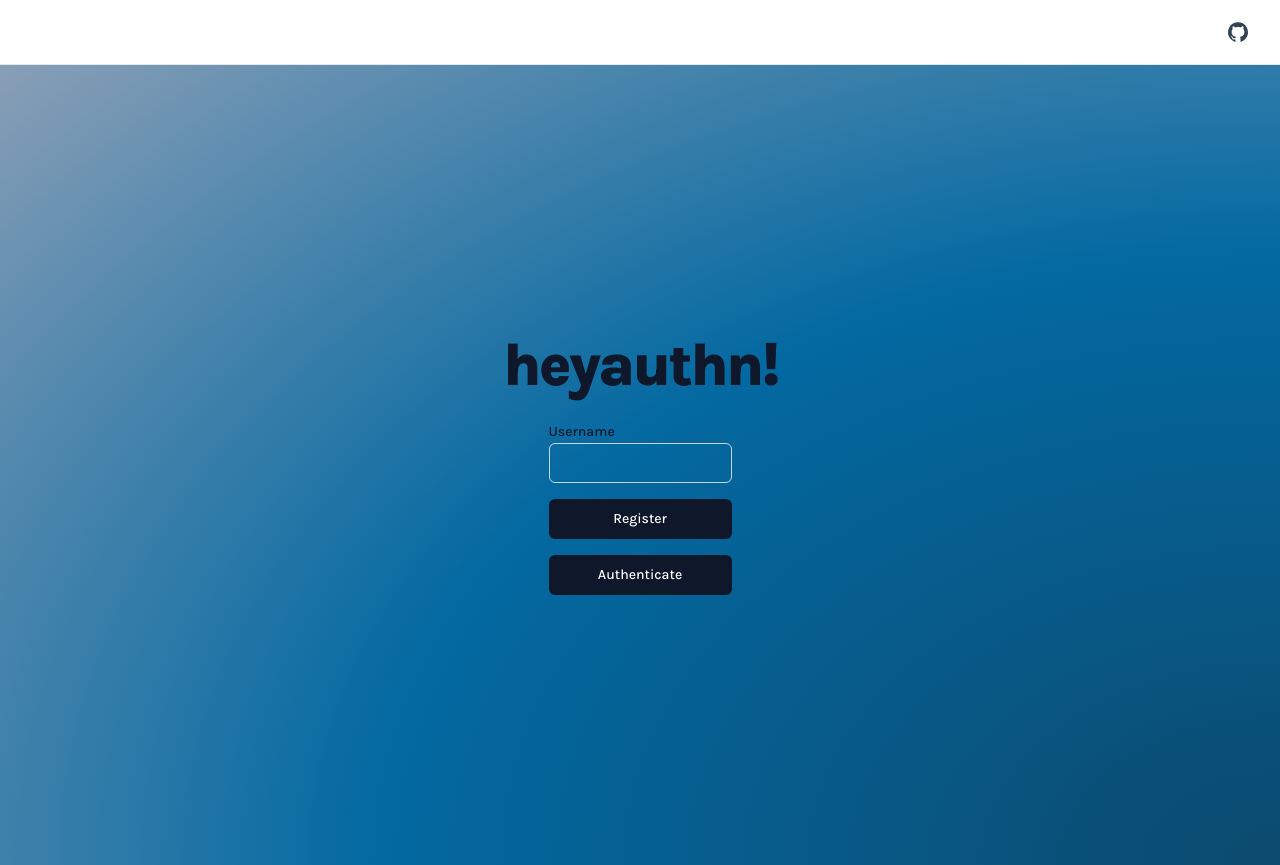
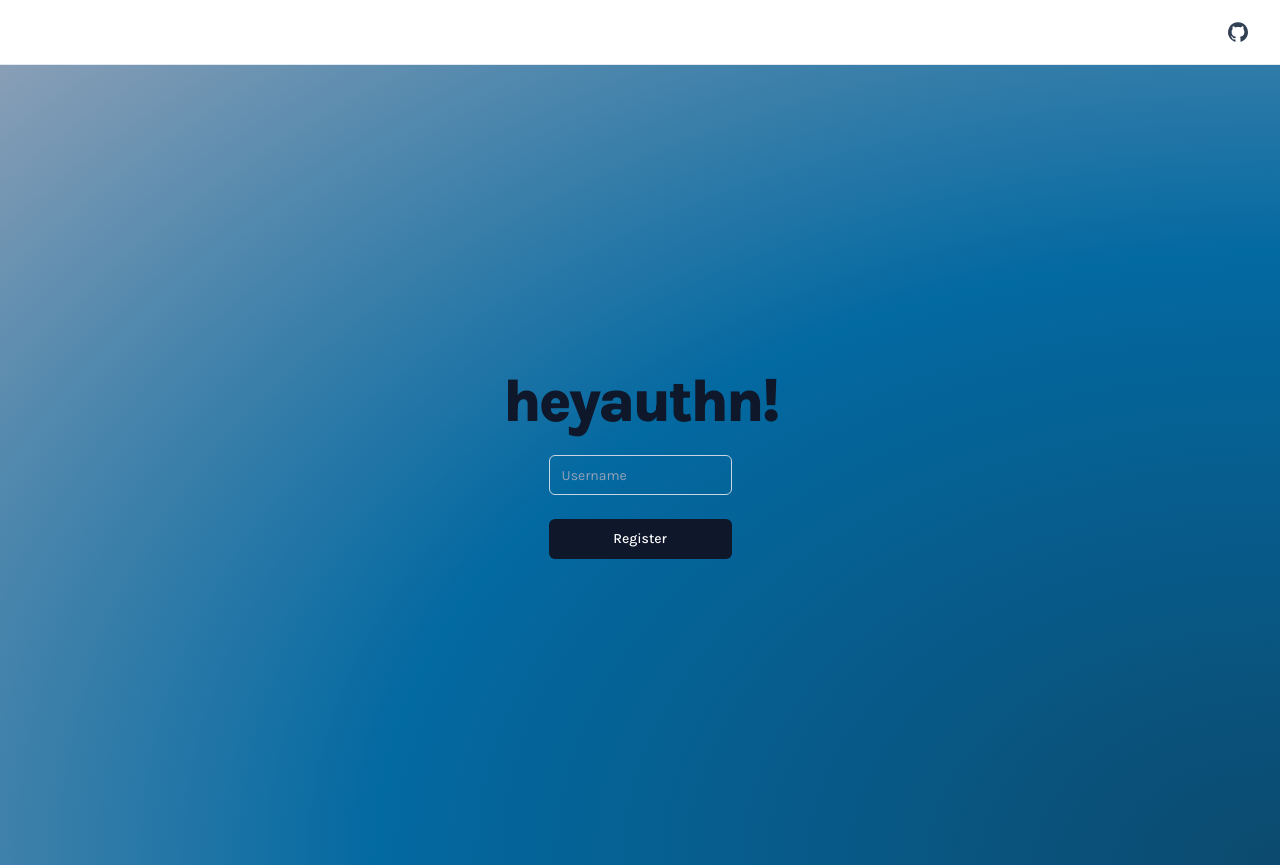
Before and after one commit to RiverRuby/heyauthn, a Next.js app in the folder frontend/: page / in a window 1280 px wide. Built offline with nearby package versions, Linux system fonts and the light colour scheme.

Commit message:
add upvote fn

```diff
--- /dev/null
+++ b/frontend/pages/api/upvote.ts
@@ -0,0 +1,31 @@
+import { NextApiRequest, NextApiResponse } from "next"
+
+import prisma from "@/lib/prisma"
+
+async function upvote(messageId: string) {
+  await prisma.message.update({
+    where: { id: messageId },
+    data: { upvotes: { increment: 1 } },
+  })
+}
+
+export default function handler(
+  request: NextApiRequest,
+  response: NextApiResponse
+) {
+  const { query } = request
+  const messageId = query.messageId.toString()
+  console.log("🚀 ~ messageId", messageId)
+
+  upvote(messageId)
+    .then(async (users) => {
+      response.status(200).json({
+        body: users,
+      })
+    })
+    .catch(async (error) => {
+      console.error(error)
+      response.status(400).send({ error: error.message })
+      process.exit(1)
+    })
+}
--- a/frontend/pages/api/verify.ts
+++ b/frontend/pages/api/verify.ts
@@ -13,7 +13,7 @@ async function addMessage(message: string, id: string, timestamp: string) {
   await prisma.message.create({
     data: {
       id,
-      message,
+      message: message + "Upvotes: 0",
       timestamp,
     } as Message,
   })
--- a/frontend/pages/index.tsx
+++ b/frontend/pages/index.tsx
@@ -20,21 +20,16 @@ export default function IndexPage() {
         <link rel="icon" href="/favicon.ico" />
       </Head>
       <section className="container flex h-screen flex-col items-center justify-center gap-6 pt-6 pb-8 md:py-10">
-        <Balancer>
         <h1 className="text-3xl font-extrabold leading-tight tracking-tighter sm:text-3xl md:text-5xl lg:text-6xl">
           heyauthn!
         </h1>
-        </Balancer>
-        <div className="wrap flex flex-col gap-4">
-          <div>
-            <Label htmlFor="text">Username</Label>
+        <div className="wrap flex flex-col gap-6">
           <Input
             onChange={(e) => setUsername(e.target.value)}
             value={username}
+            placeholder="Username"
           />
-          </div>
           <Button onClick={() => handleRegister(username)}>Register</Button>
-          <Button onClick={handleAuthenticate}>Authenticate</Button>
         </div>
       </section>
     </Layout>
```
Lines whose indentation alone changed are shown as unchanged.
